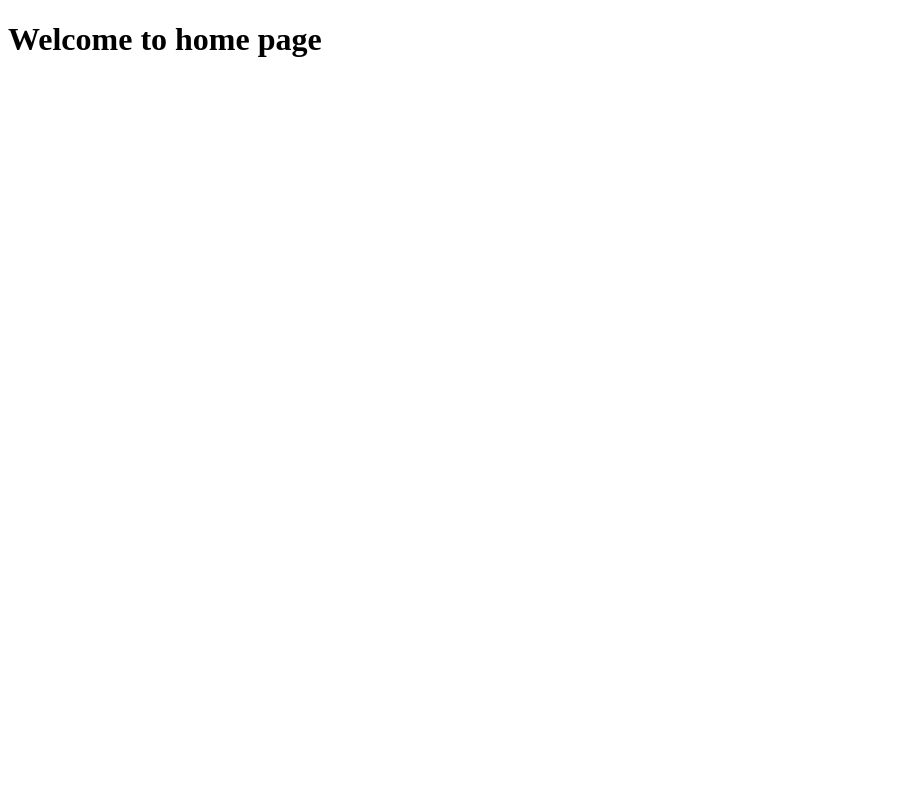
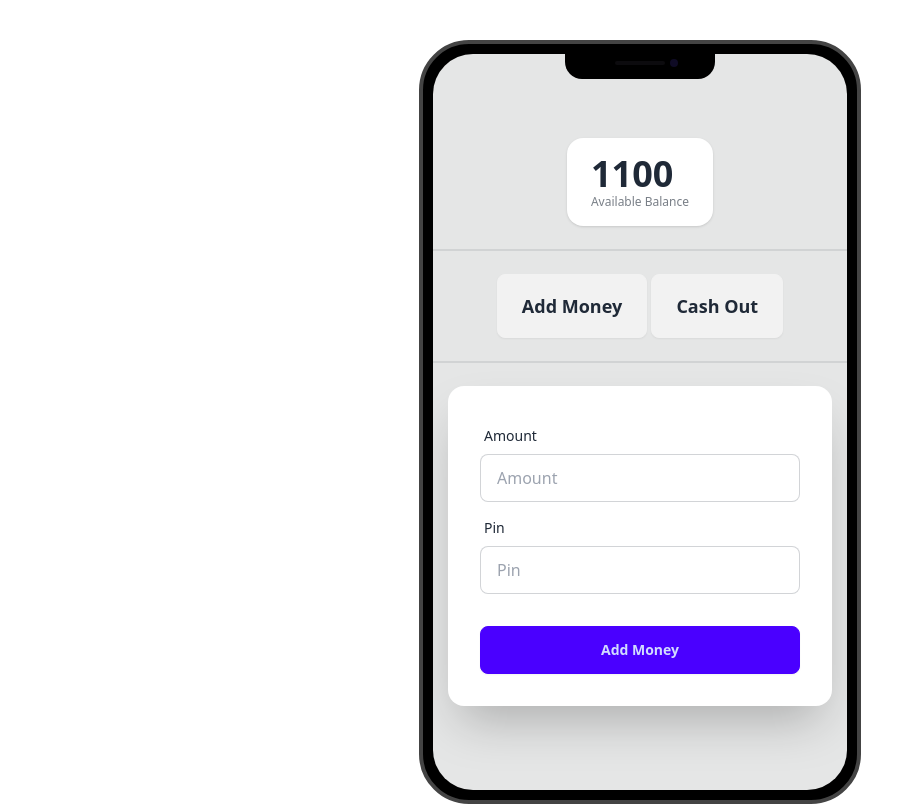
Before and after one commit to mahfuzhasanreza/Payoo-MFS, a plain HTML site: page home.html in a window 1280 px wide. Shown: the whole page, without its empty margins (0-916 px from the left). Drawn offline with nearby package versions, Linux system fonts and the light colour scheme.

Commit message:
Created Add Money Button And Add Money Form

```diff
--- a/home.html
+++ b/home.html
@@ -1,11 +1,67 @@
 <!DOCTYPE html>
-<html lang="en">
+<html lang="en" data-theme="light">
+
 <head>
     <meta charset="UTF-8">
     <meta name="viewport" content="width=device-width, initial-scale=1.0">
     <title>Payoo - Home</title>
+    <link href="https://cdn.jsdelivr.net/npm/daisyui@4.12.10/dist/full.min.css" rel="stylesheet" type="text/css" />
+    <script src="https://cdn.tailwindcss.com"></script>
 </head>
+
 <body>
-    <h1>Welcome to home page</h1>
+    <main class="flex justify-center mt-10">
+        <div class="mockup-phone">
+            <div class="camera"></div>
+            <div class="display">
+                <div class="artboard artboard-demo phone-3">
+
+                    <!-- available balance  -->
+                    <div>
+                        <div class="stats shadow">
+                            <div class="stat">
+                                <div class="stat-value">1100</div>
+                                <div class="stat-desc">Available Balance</div>
+                            </div>
+                        </div>
+                    </div>
+                    <div class="divider"></div>
+
+                    <!-- user action buttons  -->
+                    <div>
+                        <button class="btn btn-lg">Add Money</button>
+                        <button class="btn btn-lg">Cash Out</button>
+                    </div>
+                    <div class="divider"></div>
+
+                    <!-- add money form start  -->
+                    <div class="card bg-base-100 w-full max-w-sm shrink-0 shadow-2xl">
+                        <form class="card-body">
+                            <div class="form-control">
+                                <label class="label">
+                                    <span class="label-text">Amount</span>
+                                </label>
+                                <input type="text" placeholder="Amount" class="input input-bordered" required />
+                            </div>
+                            <div class="form-control">
+                                <label class="label">
+                                    <span class="label-text">Pin</span>
+                                </label>
+                                <input type="password" placeholder="Pin" class="input input-bordered" autocomplete="off"
+                                    required />
+                            </div>
+                            <div class="form-control mt-6">
+                                <button class="btn btn-primary">Add Money</button>
+                            </div>
+                        </form>
+                    </div>
+                    <!-- add money form end  -->
+
+                </div>
+            </div>
+        </div>
+    </main>
+    <script src="js/home.js"></script>
 </body>
+
 </html>
```
Also changed, not shown: js/home.js (added).
